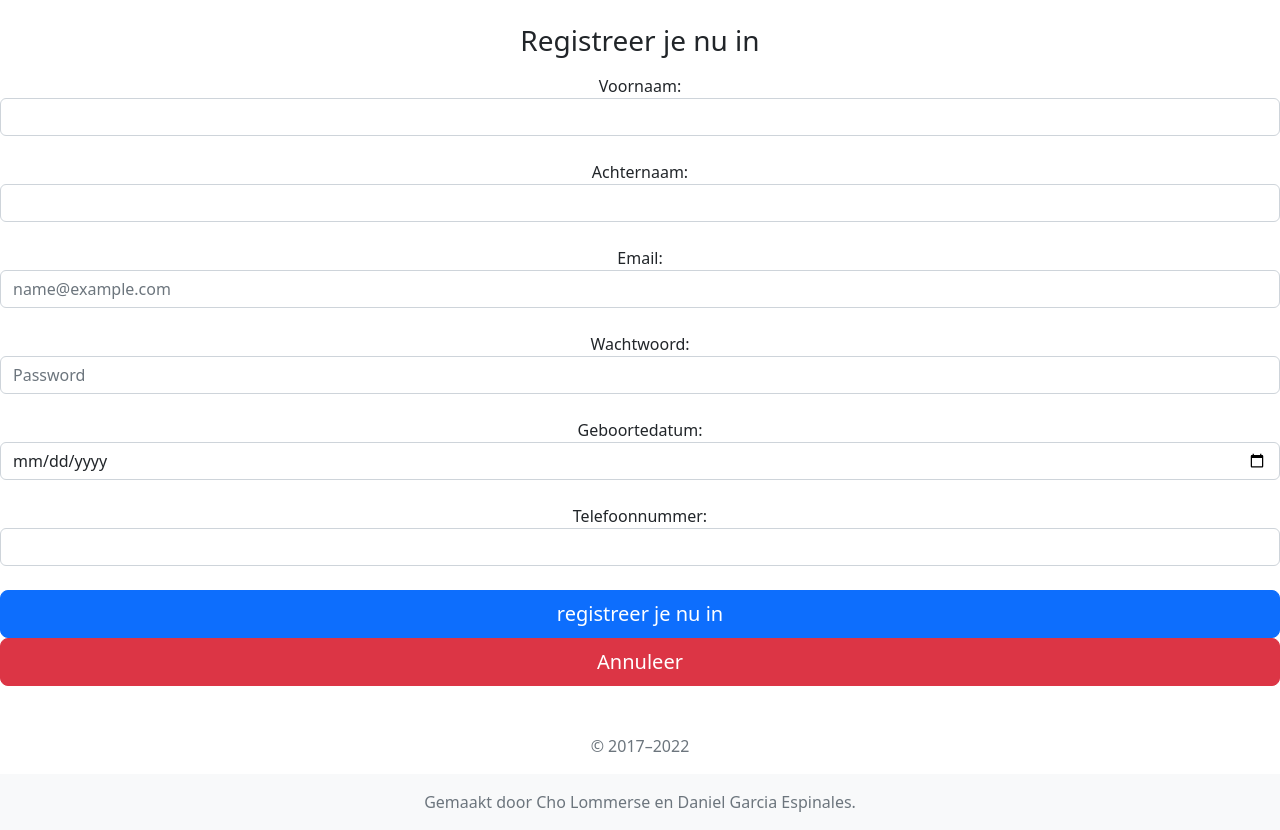
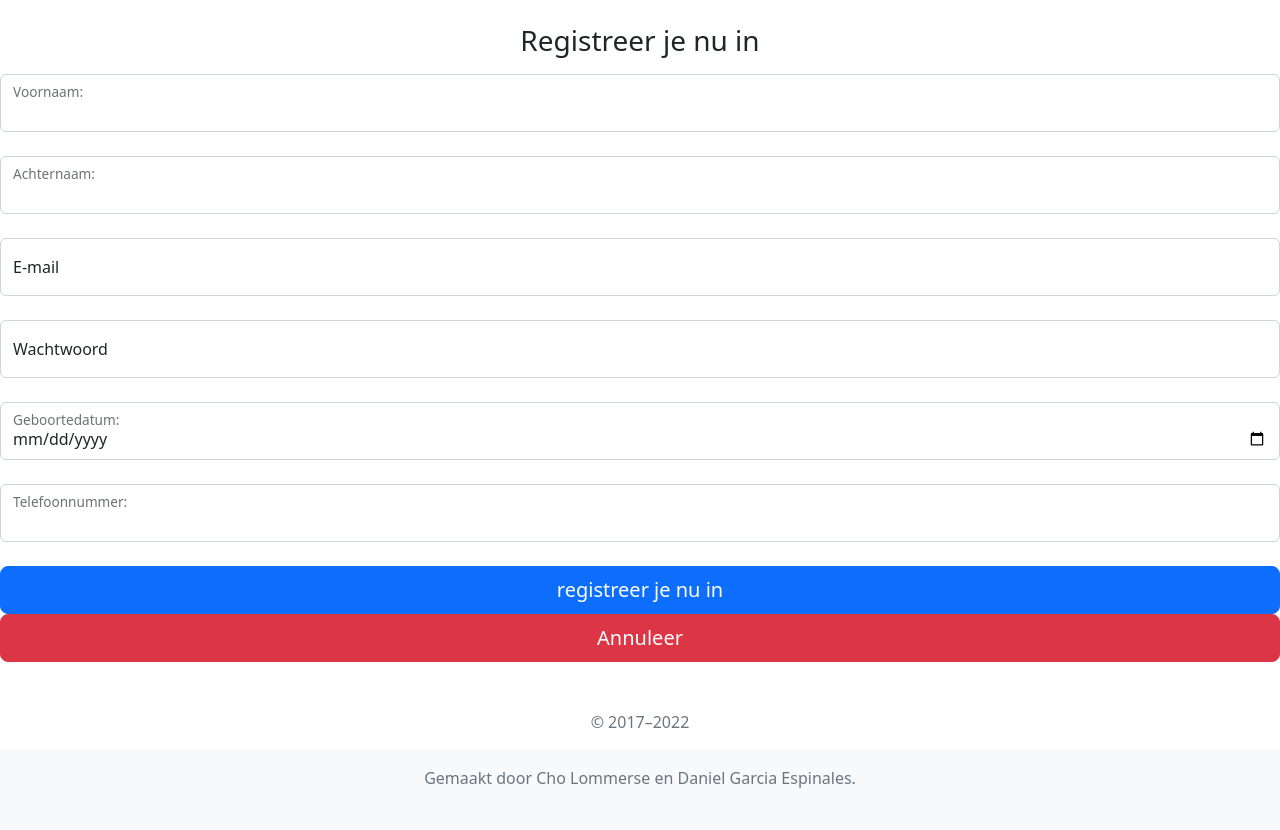
Before and after one commit to Hakulax28/CinemaWiki, a PHP site: page /registreer.php in a window 1280 px wide. Shown: the part 72-902 px from the top of the page. After the commit the page ends 860 px from the top, so only its background shows below. Run offline with PHP 8.4, Linux system fonts and the light colour scheme.

Commit message:
aanpassing aan de look

```diff
--- a/registreer.php
+++ b/registreer.php
@@ -6,29 +6,29 @@
          <!--<img class="mb-4" src="/docs/5.2/assets/brand/bootstrap-logo.svg" alt="" width="72" height="57">-->
          <h1 class="h3 mb-3 fw-normal">Registreer je nu in</h1>
 
-         <div class="form-group">
-            <label for="firstname">Voornaam: </label>
-            <input type="text" name="firstname" id="" class="form-control">
+         <div class="form-floating">
+            <input type="text" name="firstname" id="floatingInput" class="form-control">
+            <label for="floatingInput">Voornaam: </label>
          </div><br>
-         <div class="form-group">
-            <label for="lastname">Achternaam: </label>
-            <input type="text" name="lastname" id="" class="form-control">
+         <div class="form-floating">
+            <input type="text" name="lastname" id="floatingInput" class="form-control">
+            <label for="floatingInput">Achternaam: </label>
          </div><br>
-         <div class="form-group">
-            <label for="email">Email: </label>
-            <input type="email" name="email" id="" class="form-control" placeholder="name@example.com">
+         <div class="form-floating">
+            <input type="email" class="form-control" id="floatingInput" placeholder="name@example.com">
+            <label for="floatingInput">E-mail</label>
          </div><br>
-         <div class="form-group">
-            <label for="password">Wachtwoord: </label>
-            <input type="password" name="password" id="" class="form-control" placeholder="Password">
+         <div class="form-floating">
+            <input type="password" class="form-control" id="floatingPassword" placeholder="Password">
+            <label for="floatingPassword">Wachtwoord</label>
          </div><br>
-         <div class="form-group">
-            <label for="date_of_birth">Geboortedatum: </label>
-            <input type="date" name="date_of_birth" id="" class="form-control">
+         <div class="form-floating">
+            <input type="date" name="date_of_birth" id="floatingInput" class="form-control">
+            <label for="floatingInput">Geboortedatum: </label>
          </div><br>
-         <div class="form-group">
-            <label for="phonenumber">Telefoonnummer: </label>
-            <input type="tel" name="phonenumber" id="" class="form-control">
+         <div class="form-floating">
+            <input type="tel" name="phonenumber" id="floatingInput" class="form-control">
+            <label for="floatingInput">Telefoonnummer: </label>
          </div><br>
 
          <button class="w-100 btn btn-lg btn-primary" type="submit">registreer je nu in</button>
```
